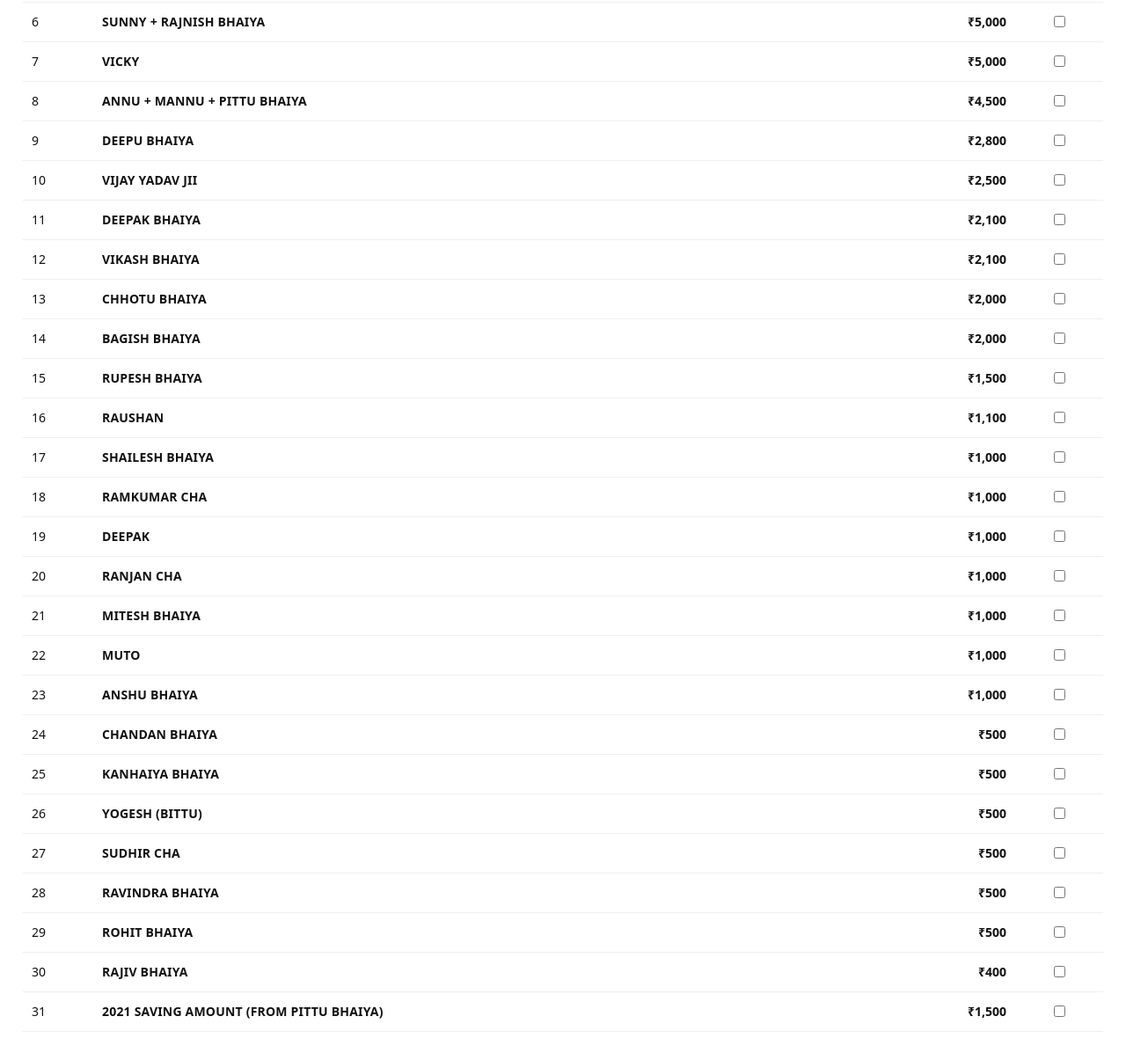
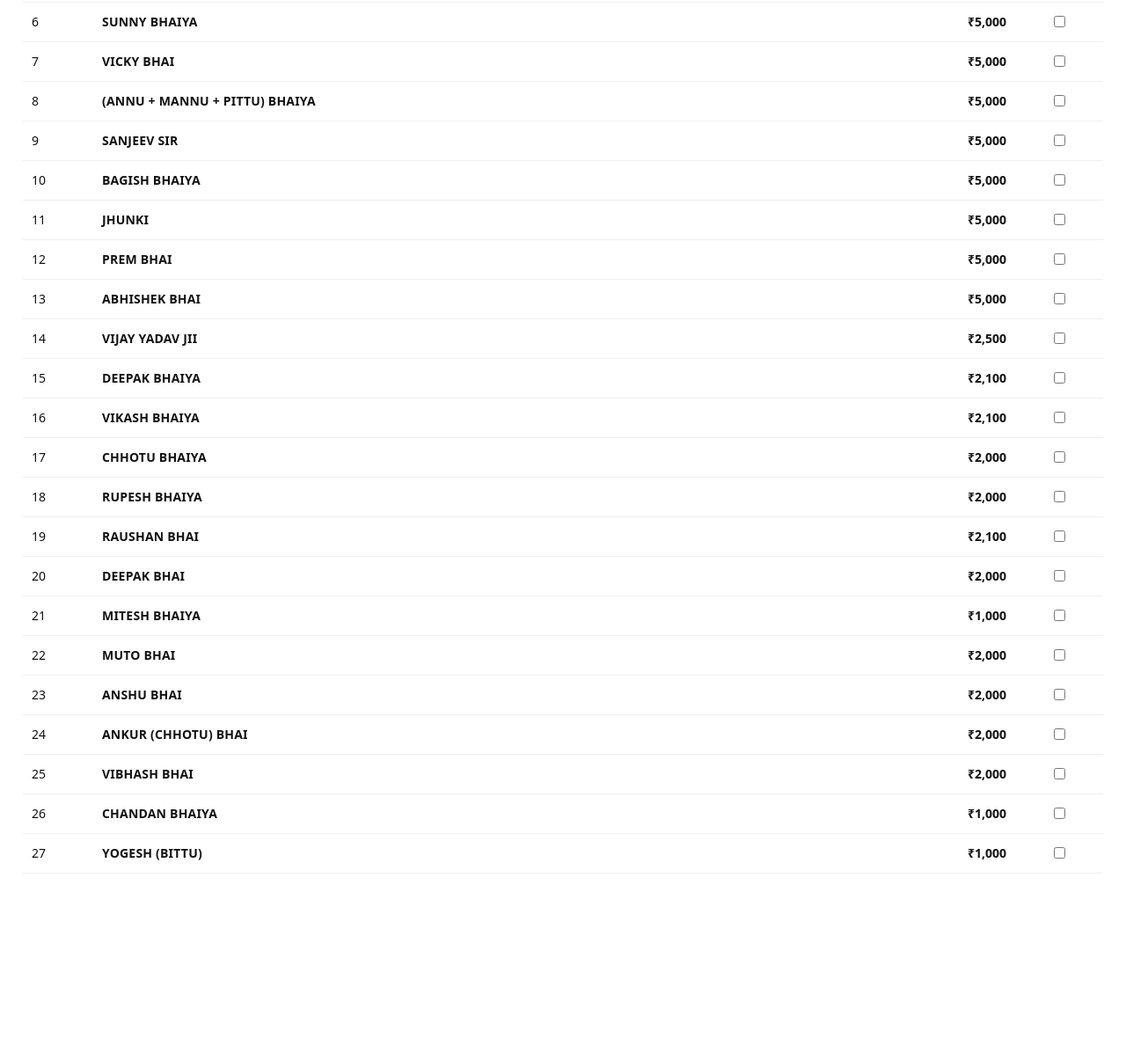
Before and after one commit to kbhaskar9991-dev/Saraswati_puja_contribution_web, a plain HTML site: page index.html in a window 1280 px wide. Shown: the part 543-1740 px from the top of the page at 88% size. After the commit the page ends 1562 px from the top, so only its background shows below. Drawn offline with Linux system fonts and the light colour scheme.

Commit message:
Update index.html

```diff
--- a/index.html
+++ b/index.html
@@ -3,7 +3,7 @@
 <head>
   <meta charset="utf-8" />
   <meta name="viewport" content="width=device-width,initial-scale=1" />
-  <title>Saraswati Puja – Contribution Checklist</title>
+  <title>Saraswati Puja – Contribution</title>
   <style>
     :root{
       --bd:#e6e6e6;
@@ -138,39 +138,40 @@
 <script>
   // ====== 1) Put your list here ======
   // amount is number; paid true/false
-  const DEFAULT_ROWS = [
-    { sno: 1,  name: "SHAMBHU BHAIYA + CHHOTU", amount: 11000, paid: false },
-    { sno: 2,  name: "MUKESH BHAIYA", amount: 7000, paid: false },
-    { sno: 3,  name: "NANDAN SIR (MANAS INTERNATIONAL SCHOOL)", amount: 5100, paid: false },
-    { sno: 4,  name: "GOLU BHAIYA", amount: 5100, paid: false },
-    { sno: 5,  name: "MUNMUN BHAIYA", amount: 5000, paid: false },
-    { sno: 6,  name: "SUNNY + RAJNISH BHAIYA", amount: 5000, paid: false },
-    { sno: 7,  name: "VICKY", amount: 5000, paid: false },
-    { sno: 8,  name: "ANNU + MANNU + PITTU BHAIYA", amount: 4500, paid: false },
-    { sno: 9,  name: "DEEPU BHAIYA", amount: 2800, paid: false },
-    { sno: 10, name: "VIJAY YADAV JII", amount: 2500, paid: false },
-    { sno: 11, name: "DEEPAK BHAIYA", amount: 2100, paid: false },
-    { sno: 12, name: "VIKASH BHAIYA", amount: 2100, paid: false },
-    { sno: 13, name: "CHHOTU BHAIYA", amount: 2000, paid: false },
-    { sno: 14, name: "BAGISH BHAIYA", amount: 2000, paid: false },
-    { sno: 15, name: "RUPESH BHAIYA", amount: 1500, paid: false },
-    { sno: 16, name: "RAUSHAN", amount: 1100, paid: false },
-    { sno: 17, name: "SHAILESH BHAIYA", amount: 1000, paid: false },
-    { sno: 18, name: "RAMKUMAR CHA", amount: 1000, paid: false },
-    { sno: 19, name: "DEEPAK", amount: 1000, paid: false },
-    { sno: 20, name: "RANJAN CHA", amount: 1000, paid: false },
-    { sno: 21, name: "MITESH BHAIYA", amount: 1000, paid: false },
-    { sno: 22, name: "MUTO", amount: 1000, paid: false },
-    { sno: 23, name: "ANSHU BHAIYA", amount: 1000, paid: false },
-    { sno: 24, name: "CHANDAN BHAIYA", amount: 500, paid: false },
-    { sno: 25, name: "KANHAIYA BHAIYA", amount: 500, paid: false },
-    { sno: 26, name: "YOGESH (BITTU)", amount: 500, paid: false },
-    { sno: 27, name: "SUDHIR CHA", amount: 500, paid: false },
-    { sno: 28, name: "RAVINDRA BHAIYA", amount: 500, paid: false },
-    { sno: 29, name: "ROHIT BHAIYA", amount: 500, paid: false },
-    { sno: 30, name: "RAJIV BHAIYA", amount: 400, paid: false },
-    { sno: 31, name: "2021 SAVING AMOUNT (FROM PITTU BHAIYA)", amount: 1500, paid: false },
-  ];
+const DEFAULT_ROWS = [
+  { sno: 1,  name: "SHAMBHU BHAIYA + CHHOTU", amount: 11000, paid: false },
+  { sno: 2,  name: "MUKESH BHAIYA", amount: 10000, paid: false },
+  { sno: 3,  name: "NANDAN SIR (MANAS INTERNATIONAL SCHOOL)", amount: 5100,  paid: false },
+  { sno: 4,  name: "GOLU BHAIYA", amount: 5100,  paid: false },
+  { sno: 5,  name: "MUNMUN BHAIYA", amount: 5000,  paid: false },
+  { sno: 6,  name: "SUNNY BHAIYA", amount: 5000,  paid: false },
+  { sno: 7,  name: "VICKY BHAI", amount: 5000,  paid: false },
+  { sno: 8,  name: "(ANNU + MANNU + PITTU) BHAIYA", amount: 5000, paid: false },
+  { sno: 9,  name: "SANJEEV SIR", amount: 5000,  paid: false },
+  { sno: 10, name: "BAGISH BHAIYA", amount: 5000,  paid: false },
+  { sno: 11, name: "JHUNKI", amount: 5000,  paid: false },
+  { sno: 12, name: "PREM BHAI", amount: 5000,  paid: false },
+  { sno: 13, name: "ABHISHEK BHAI", amount: 5000, paid: false },
+
+  { sno: 14, name: "VIJAY YADAV JII", amount: 2500, paid: false },
+  { sno: 15, name: "DEEPAK BHAIYA", amount: 2100, paid: false },
+  { sno: 16, name: "VIKASH BHAIYA", amount: 2100, paid: false },
+  { sno: 17, name: "CHHOTU BHAIYA", amount: 2000, paid: false },
+  { sno: 18, name: "RUPESH BHAIYA", amount: 2000, paid: false },
+  { sno: 19, name: "RAUSHAN BHAI", amount: 2100, paid: false },
+  { sno: 20, name: "DEEPAK BHAI", amount: 2000, paid: false },
+
+  { sno: 21, name: "MITESH BHAIYA", amount: 1000, paid: false },
+  { sno: 22, name: "MUTO BHAI", amount: 2000, paid: false },
+
+  { sno: 23, name: "ANSHU BHAI", amount: 2000, paid: false },
+  { sno: 24, name: "ANKUR (CHHOTU) BHAI", amount: 2000, paid: false },
+  { sno: 25, name: "VIBHASH BHAI", amount: 2000, paid: false },
+
+  { sno: 26, name: "CHANDAN BHAIYA", amount: 1000, paid: false },
+  { sno: 27, name: "YOGESH (BITTU)", amount: 1000, paid: false },
+];
+
 
   // ====== 2) Storage key (do not change unless needed) ======
   const KEY = "saraswati_puja_paid_v1";
```
